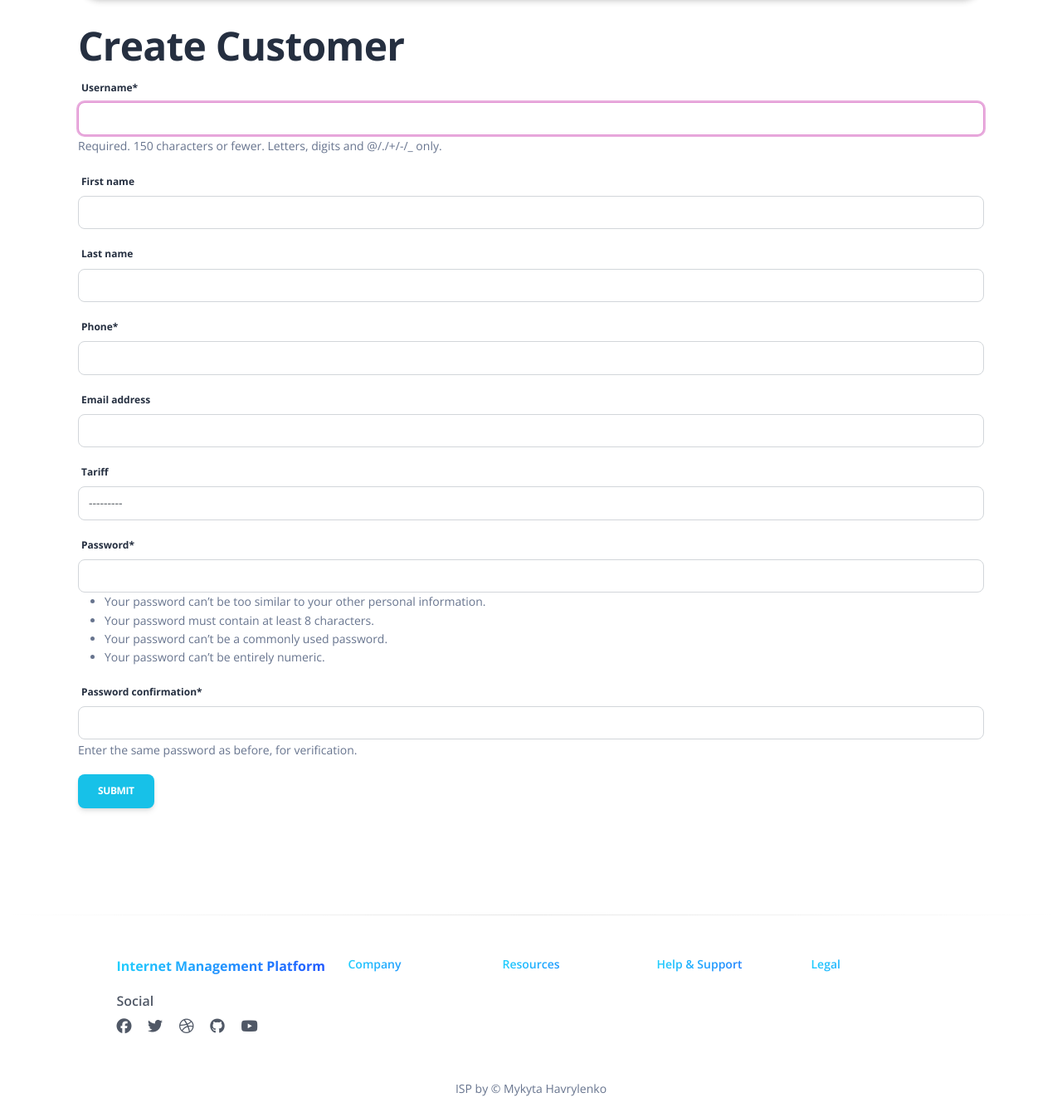
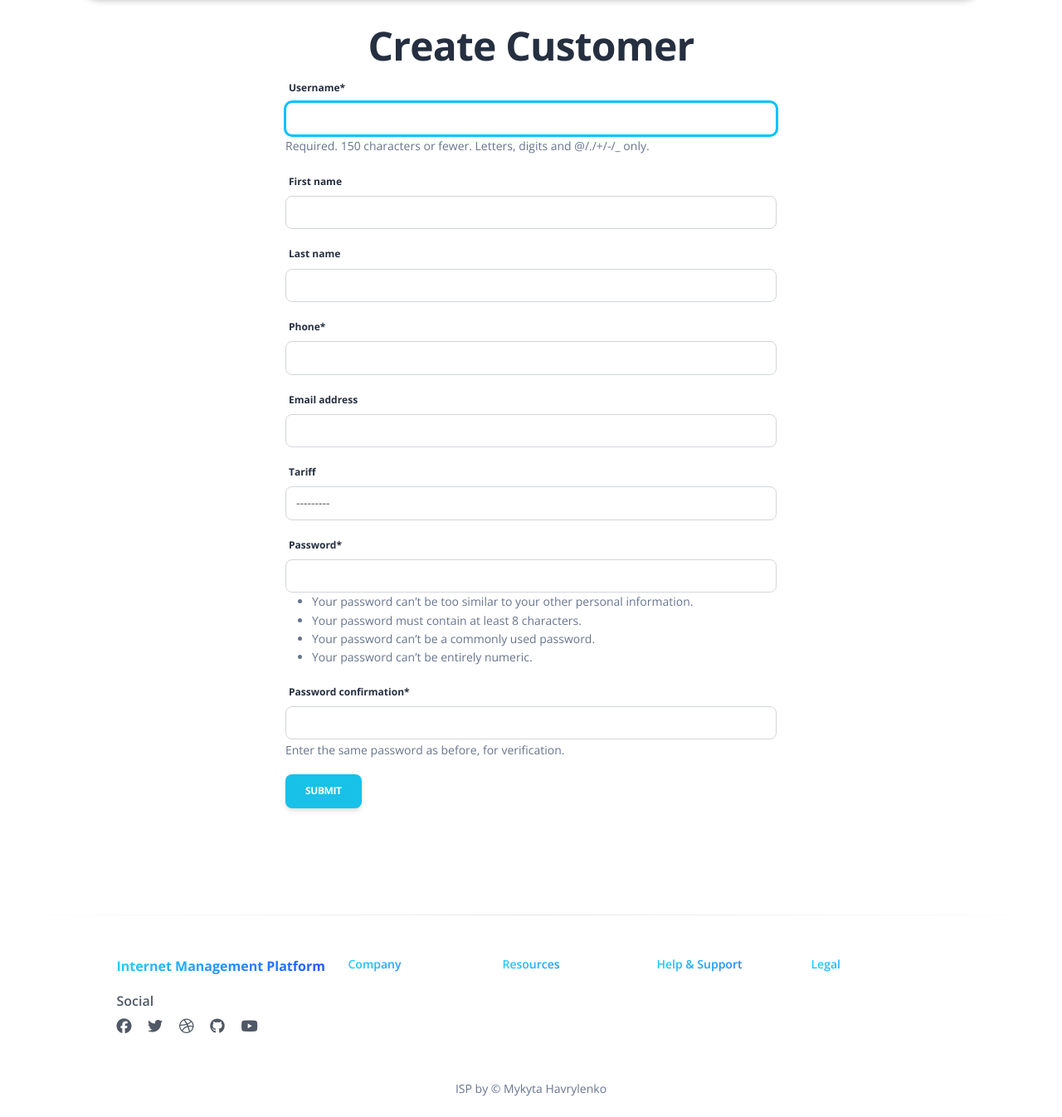
Before and after one commit to niksgawrilenko/internet-services-management-platform, a Django app: page /customers/create/ in a window 1280 px wide. Shown: the part 70-1416 px from the top of the page at 83% size. Run offline with Django 4.2, Linux system fonts and the light colour scheme; a user stored in the database is signed in; data comes from the database, SQL or seed files in the repository; some libraries are stand-ins or nearby versions.

Commit message:
Improvements to form styles

```diff
--- a/static/assets/scss/soft-design-system/_variables.scss
+++ b/static/assets/scss/soft-design-system/_variables.scss
@@ -821,10 +821,10 @@ $input-border-radius-sm:                $border-radius-md !default;
 $input-border-radius-lg:                $border-radius-md !default;
 
 $input-focus-bg:                        $white !default;
-$input-focus-border-color:              #e293d3 !default;
+$input-focus-border-color:              #21d4fd !default;
 $input-focus-color:                     $input-color !default;
 $input-focus-width:                     2px !default;
-$input-focus-box-shadow:                0 0 0 $input-focus-width #e9aede !default;
+$input-focus-box-shadow:                0 0 0 $input-focus-width #21d4fd !default;
 
 $input-placeholder-color:               $gray-500 !default;
 $input-plaintext-color:                 $dark !default;
--- a/templates/isp/address_form.html
+++ b/templates/isp/address_form.html
@@ -2,7 +2,7 @@
 {% load crispy_forms_filters %}
 
 {% block content %}
-<div class="container mt-7">
+<div class="container mt-7 col-md-6">
   <h1>{{ object|yesno:"Update,Create" }} Address</h1>
   <form action="" method="post" novalidate>
     {% csrf_token %}
--- a/templates/isp/city_form.html
+++ b/templates/isp/city_form.html
@@ -2,7 +2,7 @@
 {% load crispy_forms_filters %}
 
 {% block content %}
-<div class="container mt-7">
+<div class="container mt-7 col-md-6">
   <h1>{{ object|yesno:"Update,Create" }} city</h1>
   <form action="" method="post" novalidate>
     {% csrf_token %}
--- a/templates/isp/customer_form.html
+++ b/templates/isp/customer_form.html
@@ -2,9 +2,9 @@
 {% load crispy_forms_filters %}
 
 {% block content %}
-<div class="container mt-7">
-  <h1>{{ object|yesno:"Update,Create" }} Customer</h1>
-<form action="" method="post" novalidate class="needs-validation">
+<div class="container mt-7 col-md-6">
+  <h1 class="text-center">{{ object|yesno:"Update,Create" }} Customer</h1>
+<form action="" method="post" novalidate class="needs-validation" >
   {% csrf_token %}
   {{ form|crispy }}
 
--- a/templates/isp/tariff_form.html
+++ b/templates/isp/tariff_form.html
@@ -1,7 +1,8 @@
 {% extends "base-presentation.html" %}
+{% load crispy_forms_filters %}
 
 {% block content %}
-<div class="container mt-7">
+<div class="container mt-7 col-md-6">
   <h1>{{ object|yesno:"Update,Create" }} tariff</h1>
   <form action="" method="post" novalidate>
     {% csrf_token %}
--- a/templates/registration/logged_out.html
+++ b/templates/registration/logged_out.html
@@ -1,7 +1,7 @@
 {% extends "base.html" %}
 
 {% block content %}
-<div class="container mt-7">
+<div class="container mt-7 col-md-6">
 <p>Logged out!</p>
 
 <a href="{% url 'login'%}">Click here to login again.</a>
```
Also changed, not shown: templates/registration/login.html (+6 -3 lines), static/assets/css/soft-design-system.css, static/assets/css/soft-design-system.min.css, 1 other file.
